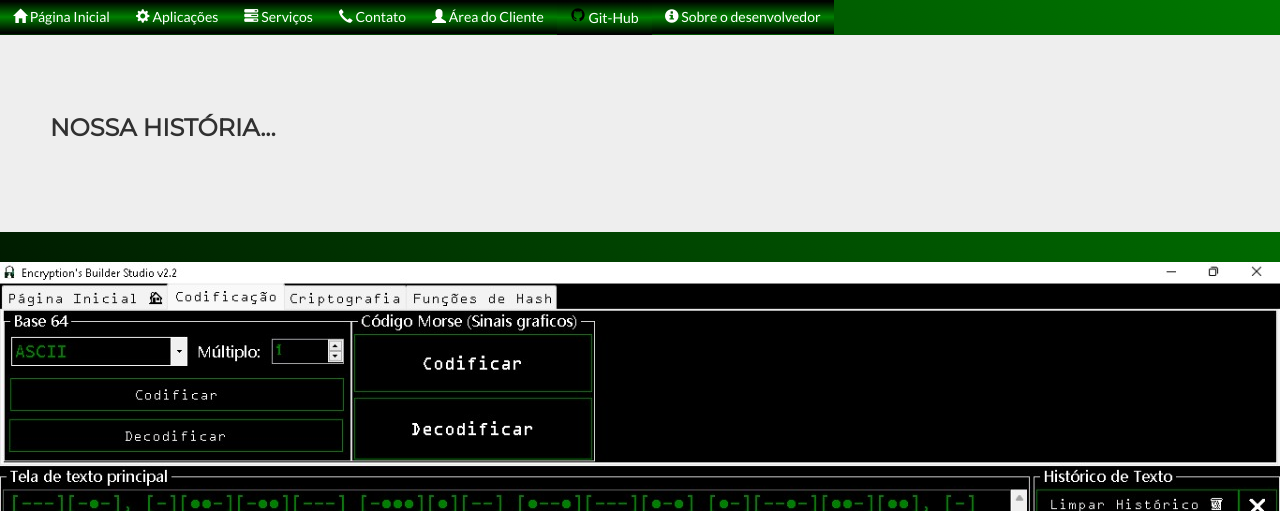
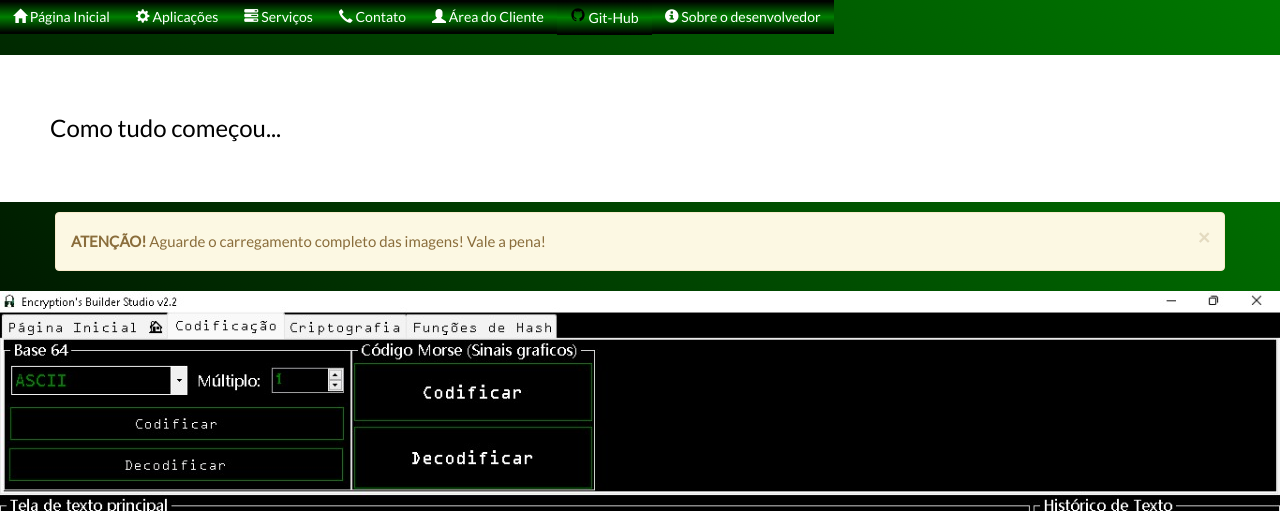
Before and after one commit to EBS-Security-Systems/Website-EBS, a PHP site: page / in a window 1280 px wide. Shown: the part 115-626 px from the top of the page. Run offline with PHP 8.4, Linux system fonts and the light colour scheme.

Commit message:
Update index.php

```diff
--- a/Back-End/htdocs/index.php
+++ b/Back-End/htdocs/index.php
@@ -38,9 +38,14 @@
 
     <!--Conteúdo a partir daqui...-->
 
-    <div class="jumbotron container-fluid">
-      <h2>Nossa história...</h2>
-    </div>
+    <div  style="background-color: white; color: black">
+      <h3  class="container-fluid">
+        Como tudo começou...
+      </h3>
+    </div><div class="alert alert-warning container fade in alert-dismissible">
+        <a href="#" class="close" data-dismiss="alert" aria-label="close" title="close">×</a>
+        <strong>ATENÇÃO!</strong> Aguarde o carregamento completo das imagens! Vale a pena!
+      </div>
     <div id="myCarousel" class="carousel slide" data-ride="carousel">
       <!-- Indicators -->
       <ol class="carousel-indicators">
```
